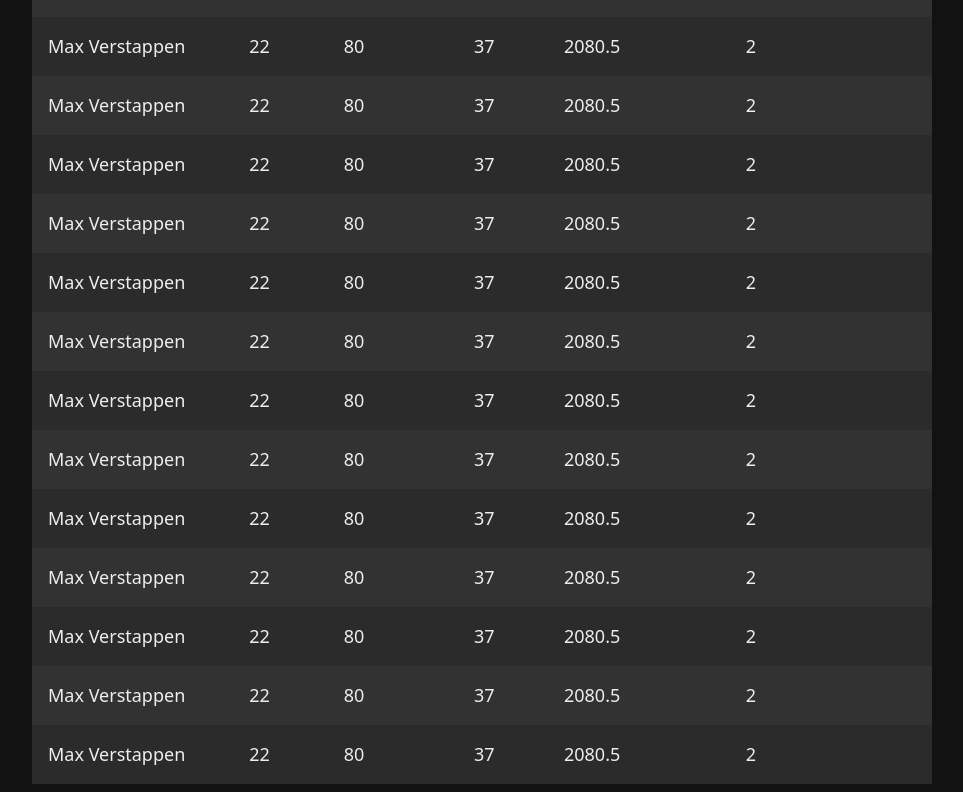
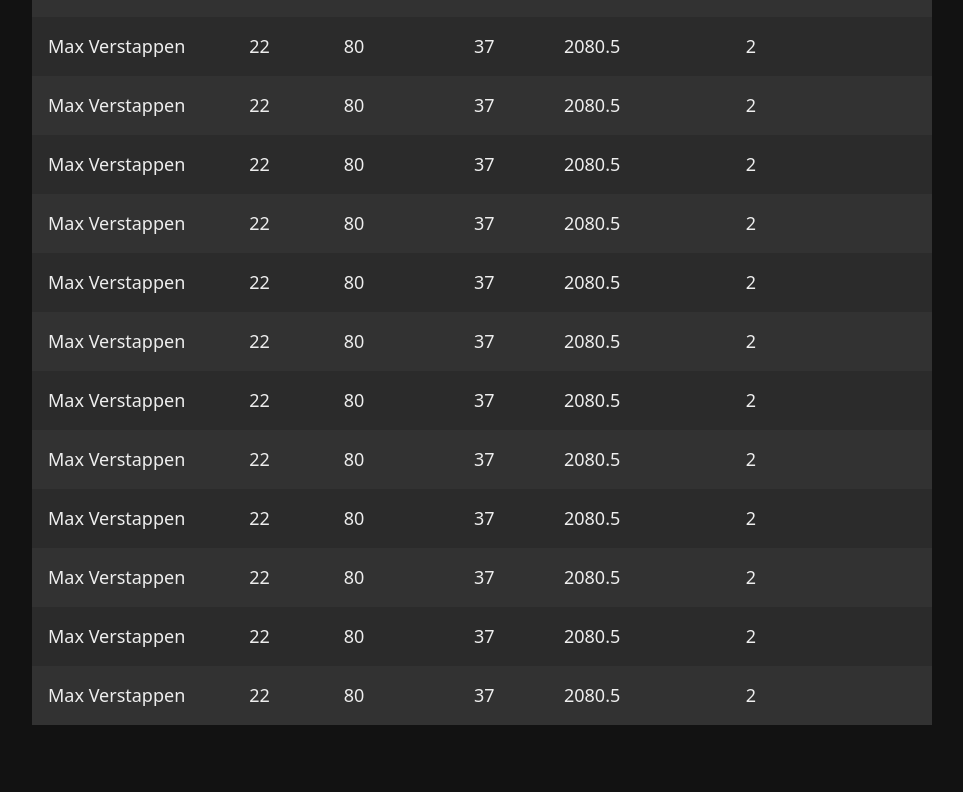
Before and after one commit to kaz9112/rando-practice, a plain HTML site: page index.html in a window 1280 px wide. Shown: the part 448-1240 px from the top of the page, without its empty margins (158-1121 px from the left). After the commit the page ends 1181 px from the top, so only its background shows below. Drawn offline with Linux system fonts and the light colour scheme.

Commit message:
removing some unecessary data

```diff
--- a/index.html
+++ b/index.html
@@ -152,14 +152,7 @@
         <td data-cell="scareer points">2080.5</td>
         <td data-cell="championships">2</td>
       </tr>
-      <tr>
-        <td data-cell="name">Max Verstappen</td>
-        <td data-cell="poles">22</td>
-        <td data-cell="podiums">80</td>
-        <td data-cell="wins">37</td>
-        <td data-cell="scareer points">2080.5</td>
-        <td data-cell="championships">2</td>
-      </tr>
+
     </table>
 
   </div>
```
Also changed, not shown: style.css (line endings or trailing spaces).
